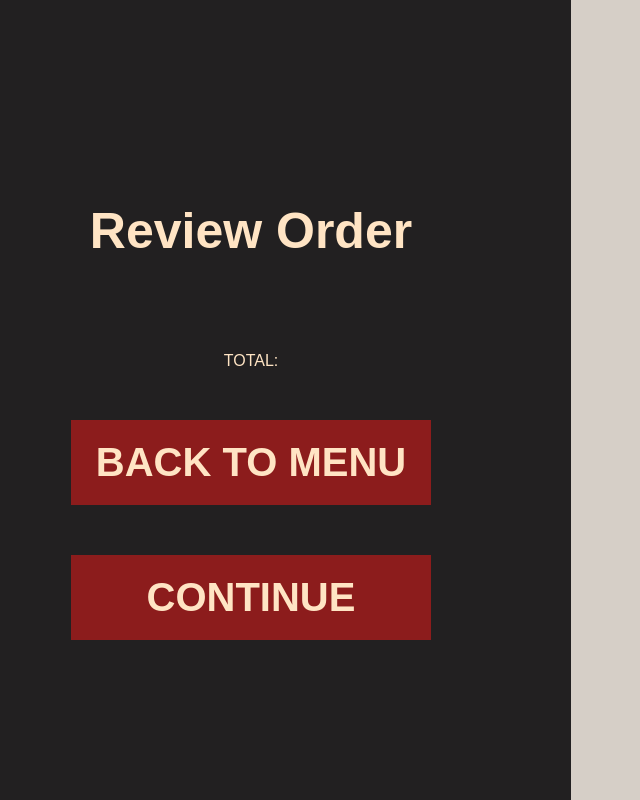
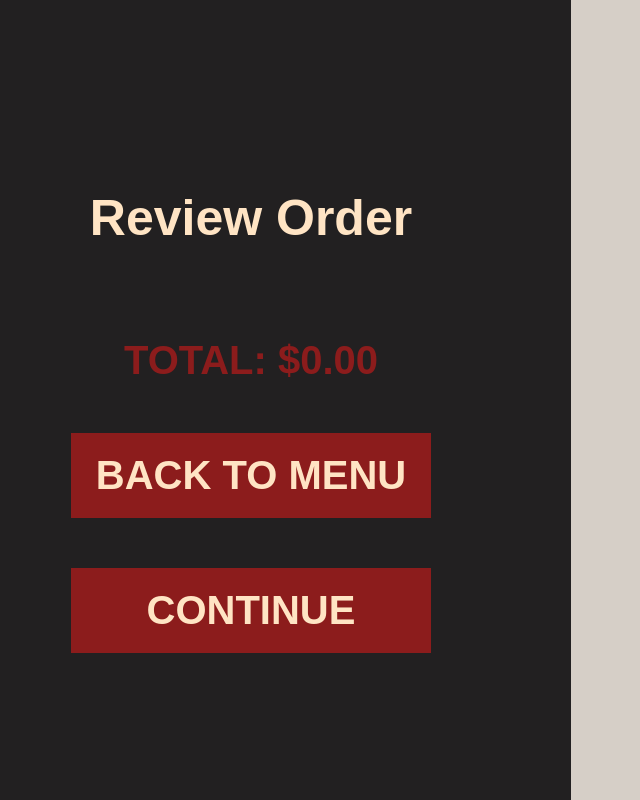
Before and after one commit to sammiwong13/bubble-tea-store, a website: page public/pages/shopping-cart.html in a window 1280 px wide. Shown: the whole page, without its empty margins (69-709 px from the left). Drawn offline with Linux system fonts and the light colour scheme.

Commit message:
Added updating total cost

```diff
--- a/public/scripts/menu.js
+++ b/public/scripts/menu.js
@@ -3,98 +3,98 @@ const products = [
         name: "Signature Bubble Tea",
         image: "../images/signature-bubble-tea.png",
         category: "Milk Tea",
-        price: 7.99,
+        price: 7.00,
         info: "Our signature GoBoba milk tea with sweet chewy tapioca."
     },
     {
         name: "Classic Milk Tea",
         image: "../images/classic-milk-tea.png",
         category: "Milk Tea",
-        price: 7.99,
+        price: 5.50,
         info: "Made with black tea, brown sugar and non dairy cream."
     },
     {
         name: "Lava Pearl Milk Tea",
         image: "../images/lava-pearl-milk-tea.png",
         category: "Milk Tea",
-        price: 7.99,
+        price: 8.99,
         info: "Black sugar coated tapioca with milk tea."
     },
     {
         name: "Lava Pearl Jasmine Milk Tea",
         image: "../images/lava-pearl-jasmine-milk-tea.png",
         category: "Milk Tea",
-        price: 7.99,
+        price: 7.50,
         info: "Black sugar coated tapioca with Jasmine milk tea."
     },
     {
         name: "Mango Green Tea",
         image: "../images/mango-green-tea.png",
         category: "Fruit Tea",
-        price: 8.99,
+        price: 7.50,
         info: "Tropical fresh mango, mango juice with green tea."
     },
     {
         name: "Passion Fruit Black Tea",
         image: "../images/passion-fruit-black-tea.png",
         category: "Fruit Tea",
-        price: 8.99,
+        price: 7.50,
         info: "Made with passion fruit juice and black tea."
     },
     {
         name: "Lemon Green Tea",
         image: "../images/lemon-green-tea.png",
         category: "Fruit Tea",
-        price: 1.99,
+        price: 8.00,
         info: "Lemon juice infused green tea."
     },
     {
         name: "Honey Aloe Vera",
         image: "../images/honey-aloe-vera.png",
         category: "Fruit Tea",
-        price: 1.99,
+        price: 6.00,
         info: "Black tea with aloe vera and honey."
     },
     {
         name: "Lemon Yakult",
         image: "../images/lemon-yakult.png",
         category: "Yakult",
-        price: 6.99,
+        price: 8.50,
         info: "Lemon juice with sweetened probiotic Yakult. Contains dairy. Caffeine-free."
     },
     {
         name: "Mango Yakult",
         image: "../images/mango-yakult.png",
         category: "Yakult",
-        price: 6.99,
+        price: 7.50,
         info: "Tropical fruity blend with sweetened probiotic Yakult. Caffeine-free."
     },
     {
         name: "Grapefruit Yakult",
         image: "../images/grapefruit-yakult.png",
         category: "Yakult",
-        price: 6.99,
+        price: 6.00,
         info: "Grapefruit juice with with probiotic Yakult.  Contains dairy. Caffeine-free."
     },
     {
         name: "Green Tea Yakult",
         image: "../images/green-tea-yakult.png",
         category: "Yakult",
-        price: 6.99,
+        price: 6.00,
         info: "Green tea with sweetened probiotic Yakult. Contains dairy."
     },
     {
         name: "Matcha Smoothie",
         image: "../images/matcha-smoothie.png",
         category: "Smoothie",
-        price: 6.99,
+        price: 7.50,
         info: "Japanese matcha green tea ice blended with a salty cream foam. Caffeine-free."
     },
     {
         name: "Mango Smoothie",
         image: "../images/mango-smoothie.png",
         category: "Smoothie",
-        price: 6.99,
+        price: 8.99,
         info: "Tropical fruity ice blended. Contains probiotic Yakult. Contains dairy. Caffeine-free."
     }
 ]
@@ -112,7 +112,7 @@ for (let i = 0; i < products.length; i++) {
     <div class="card">
     <img class="product-image" src="${product.image}">
     <div class="product-name">${product.name}</div>
-    <div class="product-price">$${product.price}</div>
+    <div class="product-price">$${product.price.toFixed(2)}</div>
     <div class="product-category">${product.category}</div>
     <div class="product-info">${product.info}</div>
     <button class="add-to-cart-btn">Add To Cart</button>
@@ -132,7 +132,6 @@ for (let i = 0; i < products.length; i++) {
         }
     }
 }
-
 
 //shopping cart array
 let shoppingCartArray = [];
@@ -168,11 +167,11 @@ function saveArray(array) {
 // Retrieve the cart items from localStorage when the page loads
 let updatedCart = JSON.parse(localStorage.getItem("myCartItems"));
 
-
 if (document.URL.includes("pages/shopping-cart.html")) {
     console.log(storedItems);
     // Creating each card in cart on right content
     const rightContent = document.getElementById("right-content");
+    const total = document.getElementById("total");
 
     for (let i = 0; i < storedItems.length; i++) {
         const myCartItem = storedItems[i];
@@ -184,7 +183,7 @@ if (document.URL.includes("pages/shopping-cart.html")) {
             </div>
             <div class="info">
                 <div class="myCartItem-name">${myCartItem.name}</div>
-                <div class="myCartItem-price">$${myCartItem.price}</div>
+                <div class="myCartItem-price">$${myCartItem.price.toFixed(2)}</div>
                 <div class="myCartItem-category">${myCartItem.category}</div>
             <div>
             <div>
@@ -196,58 +195,16 @@ if (document.URL.includes("pages/shopping-cart.html")) {
         rightContent.appendChild(newDiv);
     }
 
+    //Get total cost of cart item by adding the storedItems price together
+    let result = 0;
+    for (let i = 0; i < storedItems.length; i++) {
+        result += storedItems[i].price;
+        result.toFixed(2);
+    }
+    let roundedResult = result.toFixed(2);
+    total.textContent += `$${roundedResult}`;
 }
 
 
-////////////////////////////////////////////////////////////////////////////////////////////////////////
-//async
-// async function myDisplay(array) {
-//     let myPromise = new Promise(function (resolve, reject) {
-//         let myJSON = JSON.stringify(array);
-//         // Save cart items to localStorage
-//         localStorage.setItem("myCartItems", myJSON);
-//         resolve(); // Resolve after saving to localStorage
-//     });
 
-//     await myPromise; // Wait for the promise to be resolved
-//     // let storedItems = JSON.parse(localStorage.getItem("myCartItems"));
-//     // console.log(storedItems); // Check the retrieved items
-//     return JSON.parse(localStorage.getItem("myCartItems"));
-// }
-
-// addToCartBtns.forEach(addToCartBtn => {
-//     addToCartBtn.addEventListener("click", () => {
-//         myDisplay(shoppingCartArray);
-//     })
-// })
-
-////////////////////////////////////////////////////////////////////////////////////////////////////////
-
-
-////////////////////////////////////////////////////////////////////////////////////////////////////////
-// function handleAddToCartClick(element) {
-//     // console.log(element.parentNode);
-
-//     //Getting the card information
-//     var image = element.firstChild.nextSibling;
-//     var imageURL = image.src;
-//     var name = element.firstChild.nextSibling.nextSibling.nextSibling.textContent;
-//     var price = element.firstChild.nextSibling.nextSibling.nextSibling.nextSibling.nextSibling.textContent;
-//     var category = element.firstChild.nextSibling.nextSibling.nextSibling.nextSibling.nextSibling.nextSibling.nextSibling.textContent;
-
-//     console.log(name);
-//     console.log(imageURL);
-//     console.log(price);
-//     console.log(category);
-
-//     // //subtotal
-//     // let subtotal = price.toFixed(2) * quantity;
-
-//     let product = {
-//         name: name,
-//         price: price,
-//         image: imageURL,
-//         quantity: quantity,
-//         subtotal: subtotal
-//     }
-// }
+//ISSUE: cart item not saving after you update localstorage (by choosing new items)
--- a/public/styles/shopping-cart.css
+++ b/public/styles/shopping-cart.css
@@ -101,3 +101,10 @@ div>.card {
     font-size: 10px;
     font-weight: bolder;
 }
+
+#total {
+    color: var(--red);
+    font-family: 'Potta One', sans-serif;
+    font-size: 40px;
+    font-weight: bolder;
+}
```
